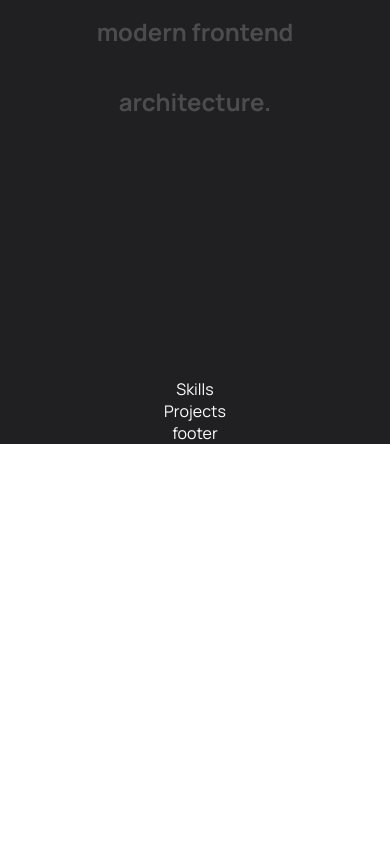
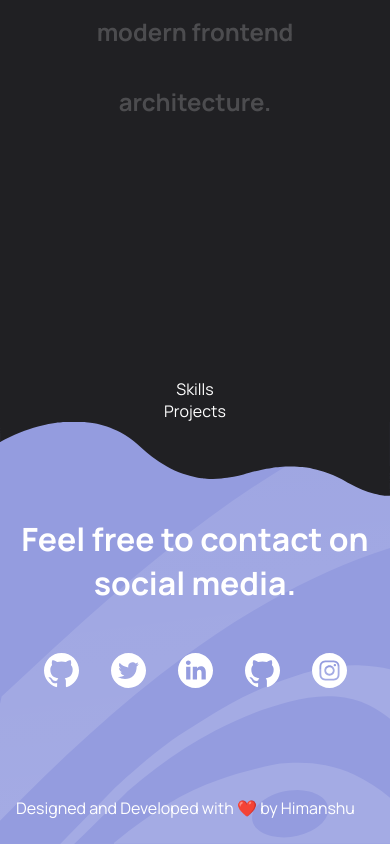
Before and after one commit to HimanshuPandey2002/My-Portfolio-Website, a React (Create React App) app: page / in a window 390 px wide. Shown: the part 1398-2242 px from the top of the page. Before the commit the page ends 1842 px from the top, so only its background shows below. Built offline with nearby package versions, Linux system fonts and the light colour scheme.

Commit message:
Footer Done

```diff
--- a/src/Components/Footer.jsx
+++ b/src/Components/Footer.jsx
@@ -1,5 +1,5 @@
 import React from "react";
-import "./css/footer.css";
+import "./css/Footer.css";
 import footerCurve from "../Assets/footer-curve.svg";
 import footerCurveLight from "../Assets/footer-curve-light.svg";
 import github from "../Assets/social/github.svg";
@@ -8,10 +8,55 @@ import linkedin from "../Assets/social/linkedin.svg";
 import leetcode from "../Assets/social/github.svg";
 import instagram from "../Assets/social/instagram.svg";
 
-function Footer() {
+function Footer({ theme }) {
   return (
     <footer>
-      <div className="footer">footer</div>
+      <img
+        className="footer-curve"
+        src={theme.name === "dark" ? footerCurve : footerCurveLight}
+        alt=""
+      />
+      <div className="footer">
+        <div className="footer-head">Feel free to contact on social media.</div>
+        <div className="social">
+          <a
+            href="https://github.com/HimanshuPandey2002"
+            className="social-link"
+            target="blank"
+          >
+            <img src={github} alt="" className="social-icon" />
+          </a>
+          <a
+            href="https://twitter.com/himanshu_295"
+            className="social-link"
+            target="blank"
+          >
+            <img src={twitter} alt="" className="social-icon" />
+          </a>
+          <a
+            href="https://www.linkedin.com/in/himanshupandey29/"
+            className="social-link"
+            target="blank"
+          >
+            <img src={linkedin} alt="" className="social-icon" />
+          </a>
+          <a
+            href="https://leetcode.com/schafermike960/"
+            className="social-link"
+            target="blank"
+          >
+            <img src={leetcode} alt="" className="social-icon" />
+          </a>
+          <a
+            href="https://www.instagram.com/himanshupandey142/"
+            className="social-link"
+            target="blank"
+          >
+            <img src={instagram} alt="" className="social-icon" />
+          </a>
+        </div>
+        <div className="btm">Designed and Developed with ❤️ by Himanshu</div>
+      </div>
     </footer>
   );
 }
--- a/src/Components/css/Footer.css
+++ b/src/Components/css/Footer.css
@@ -1 +1,55 @@
-/* No CSS *//*# sourceMappingURL=Footer.css.map */
+footer {
+  background: url(../../Assets/footer-bg.svg), #949cdf;
+  background-size: cover;
+  color: white;
+  height: 70vh;
+}
+
+footer .footer-curve {
+  width: 100%;
+}
+
+footer .footer .footer-head {
+  font-size: 3.5rem;
+  font-weight: bold;
+  margin-bottom: 2rem;
+}
+
+footer .footer .social {
+  width: 50%;
+  margin: auto;
+}
+
+footer .footer .social .social-link {
+  margin: 1rem;
+}
+
+footer .footer .btm {
+  margin-top: 4rem;
+}
+
+@media screen and (max-width: 414px) {
+  footer {
+    height: 50vh;
+  }
+  footer .footer {
+    padding: 1rem;
+    height: 80%;
+    position: relative;
+  }
+  footer .footer .footer-head {
+    font-size: 2rem;
+  }
+  footer .footer .social {
+    width: 100%;
+    margin-top: 3rem;
+  }
+  footer .footer .social .social-link .social-icon {
+    width: 35px;
+  }
+  footer .footer .btm {
+    position: absolute;
+    bottom: 20px;
+  }
+}
+/*# sourceMappingURL=Footer.css.map */
--- a/src/Components/css/Footer.scss
+++ b/src/Components/css/Footer.scss
@@ -0,0 +1,62 @@
+footer {
+  background: url(../../Assets/footer-bg.svg), #949cdf;
+  background-size: cover;
+  color: white;
+  height: 70vh;
+
+  .footer-curve {
+    width: 100%;
+  }
+
+  .footer {
+    .footer-head {
+      font-size: 3.5rem;
+      font-weight: bold;
+      margin-bottom: 2rem;
+    }
+
+    .social {
+      width: 50%;
+      margin: auto;
+
+      .social-link {
+        margin: 1rem;
+      }
+    }
+
+    .btm {
+      margin-top: 4rem;
+    }
+  }
+}
+
+@media screen and (max-width: 414px) {
+  footer {
+    height: 50vh;
+
+    .footer {
+      padding: 1rem;
+      height: 80%;
+      position: relative;
+
+      .footer-head {
+        font-size: 2rem;
+      }
+
+      .social {
+        width: 100%;
+        margin-top: 3rem;
+
+        .social-link {
+          .social-icon {
+            width: 35px;
+          }
+        }
+      }
+      .btm {
+        position: absolute;
+        bottom: 20px;
+      }
+    }
+  }
+}
```
Also changed, not shown: 1 other file (tests, documents, lock files or other folders).
